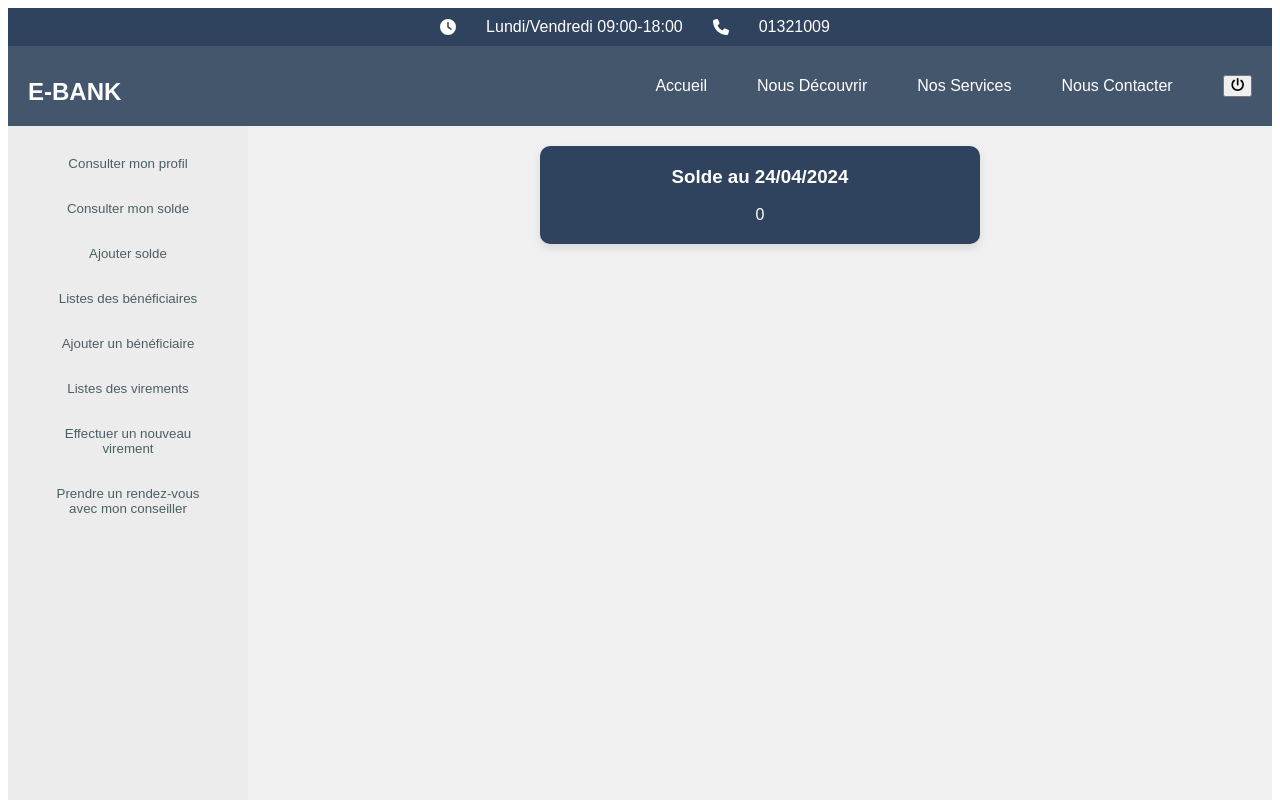
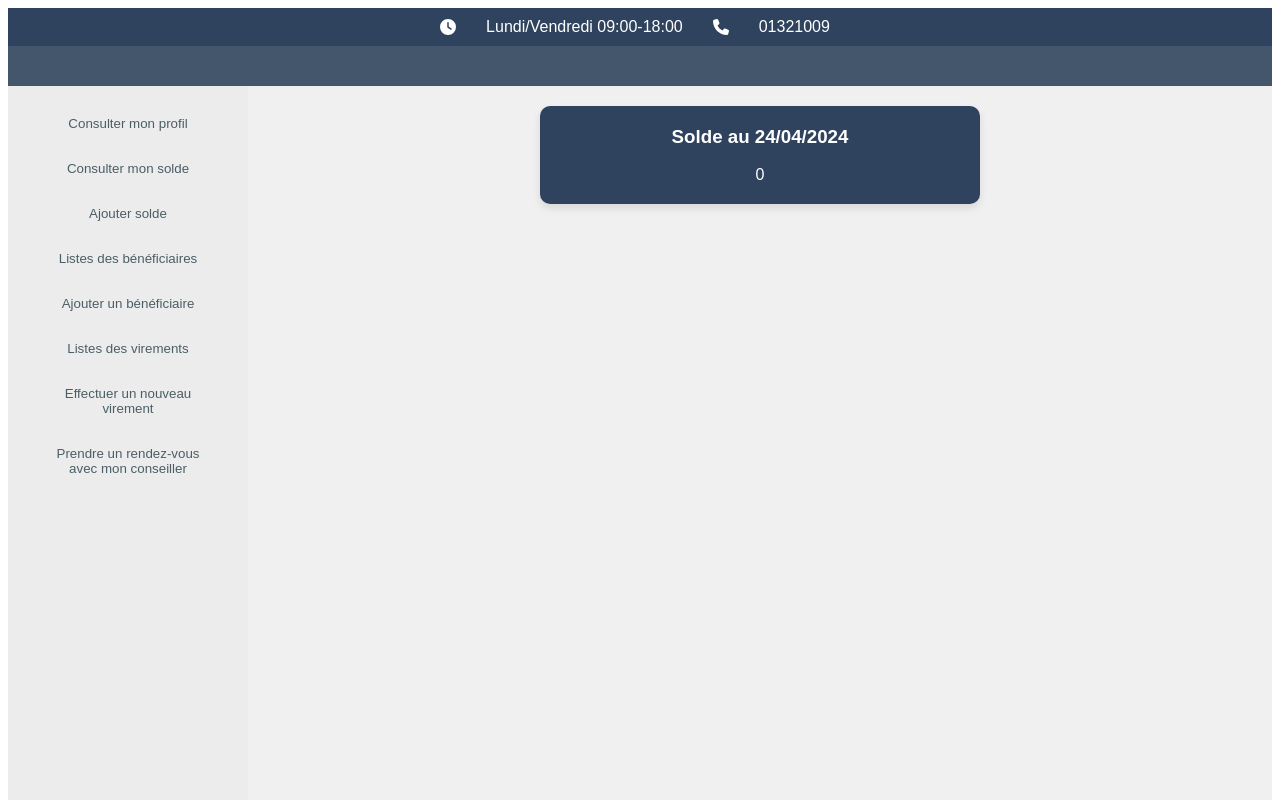
Before and after one commit to uvsq22307849/EBANK, a React (Vite) app in the folder frontend/: page /solde in a window 1280 px wide. Shown: the top 800 px of the page. Built offline with nearby package versions, Linux system fonts and the light colour scheme.

Commit message:
delete nav item in main page

```diff
--- a/frontend/src/views/solde/solde.jsx
+++ b/frontend/src/views/solde/solde.jsx
@@ -6,7 +6,6 @@ import React, { useEffect, useState } from 'react'; // Import de React et useEff
 import AjouterBenef from '../beneficiaire/ajouterBenef'; // Import du composant AjouterBenef
 import Beneficiaire from '../beneficiaire/beneficiaire'; // Import du composant Beneficiaire
 import RensezVous from '../rendezvous/rendezvoux';
-import Logout from '../user/logout'; // Import du composant Logout
 import AfficherUser from '../user/user'; // Import du composant AfficherUser
 import AjouterVirement from '../virement/ajouterVirement'; // Import du composant AjouterVirement
 import Virement from '../virement/virement'; // Import du composant Virement
@@ -105,18 +104,7 @@ const Solde = () => {
         </div>
       </div>
       <header className="navbar">
-        <div className="logo">
-          <span className="logo-text"><h2>E-Bank</h2></span>
-        </div>
-        <nav>
-          <ul>
-            <li><a href="#App.js">Accueil</a></li>
-            <li><a href="#nousDecouvrir">Nous Découvrir</a></li>
-            <li><a href="#nosServices">Nos Services</a></li>
-            <li><a href="#nouContacter">Nous Contacter</a></li>
-            <Logout /> {/* Bouton de déconnexion */}
-          </ul>
-        </nav>
+
       </header>
       <main>
         <div className='compte-container'>
```
